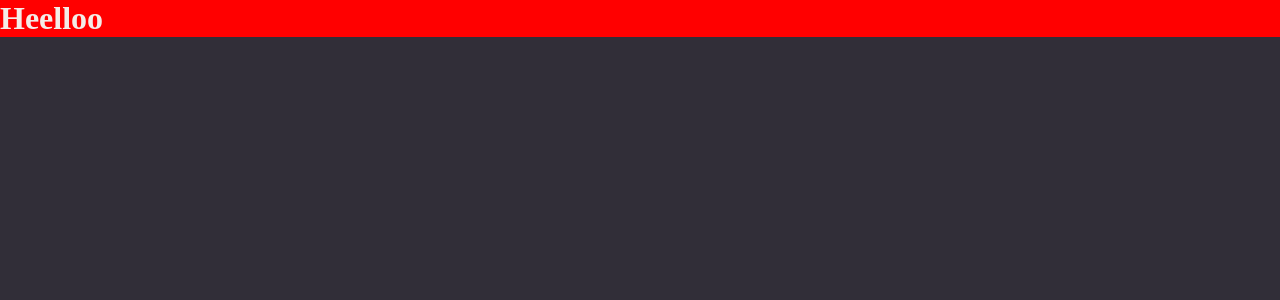
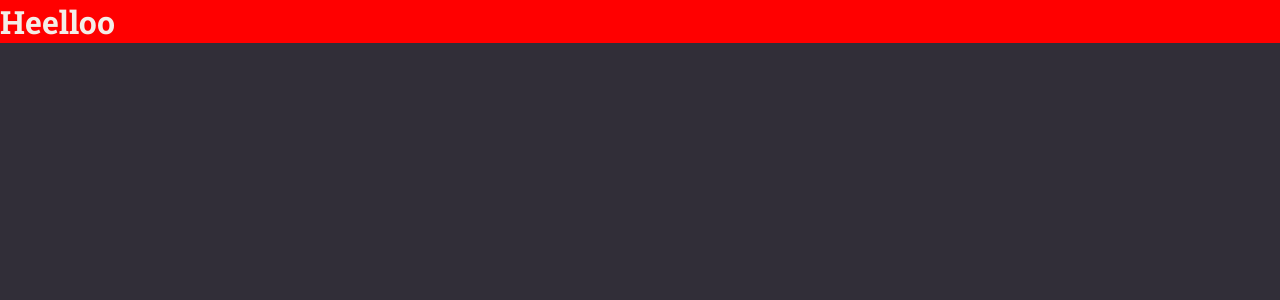
Before and after one commit to matheusarb/memonotes, a React (Vite) app: page / in a window 1280 px wide. Shown: the top 300 px of the page. Built offline with nearby package versions, Linux system fonts and the light colour scheme.

Commit message:
[add] button component

```diff
--- a/index.html
+++ b/index.html
@@ -1,10 +1,16 @@
-<!doctype html>
+<!DOCTYPE html>
 <html lang="en">
   <head>
     <meta charset="UTF-8" />
     <meta name="viewport" content="width=device-width, initial-scale=1.0" />
+
+    <link rel="preconnect" href="https://fonts.googleapis.com" />
+    <link rel="preconnect" href="https://fonts.gstatic.com" crossorigin />
+    <link href="https://fonts.googleapis.com/css2?family=Roboto+Slab:wght@400;500;700&display=swap" rel="stylesheet" />
+
     <title>Memo notes</title>
   </head>
+
   <body>
     <div id="root"></div>
     <script type="module" src="/src/main.jsx"></script>
--- a/src/styles/global.js
+++ b/src/styles/global.js
@@ -8,8 +8,15 @@ export default createGlobalStyle`
     }
 
     body {
-        background-color: ${({ theme }) => theme.COLORS.BACKGROUND_800};
-        color: ${({ theme }) => theme.COLORS.WHITE};
+        background-color: ${ ({ theme }) => theme.COLORS.BACKGROUND_800 };
+        color: ${ ({ theme }) => theme.COLORS.WHITE };
+        -webkit-font-smoothing: antialising;
+    }
+
+    body, input, button, textarea {
+        font-family: 'Roboto Slab', serif;
+        font-size: 16px;
+        outline: none;
     }
 
     button, a {
```
Also changed, not shown: src/components/Button/index.jsx (added, +9 -0 lines), src/components/Button/style.js (added, +10 -0 lines).
